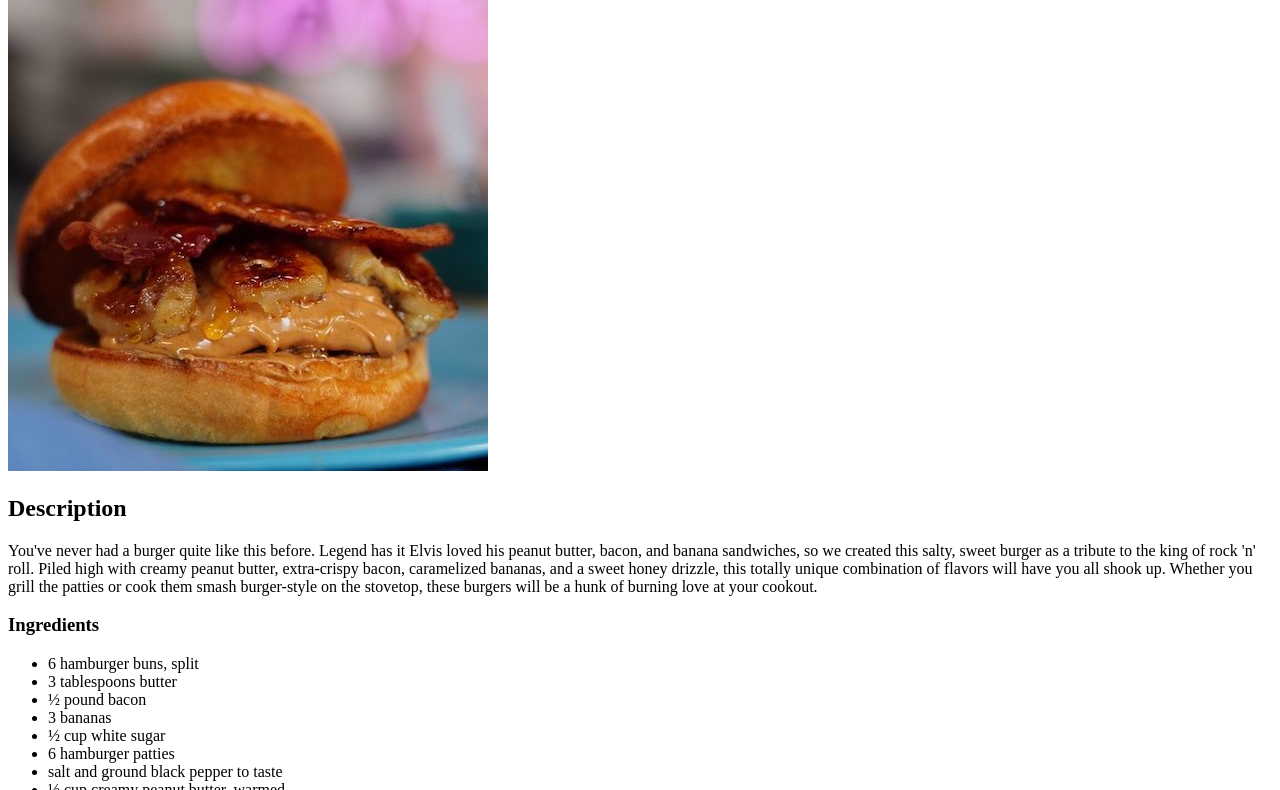
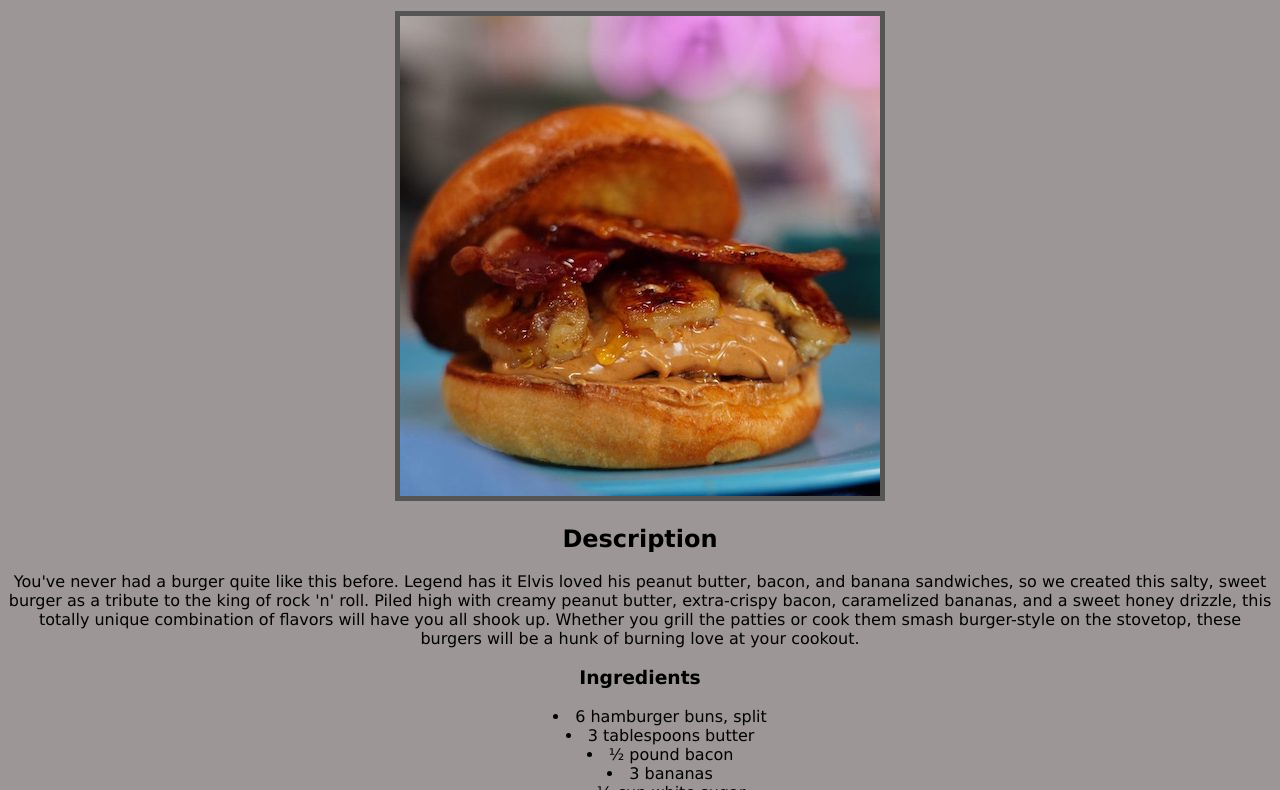
Before and after one commit to SlvrSrfr5/odin-recipes, a plain HTML site: page recipes/elvis-burger.html in a window 1280 px wide. Shown: the part 89-879 px from the top of the page. Drawn offline with Linux system fonts and the light colour scheme.

Commit message:
Add style.css

```diff
--- a/recipes/elvis-burger.html
+++ b/recipes/elvis-burger.html
@@ -5,6 +5,7 @@
     <meta http-equiv="X-UA-Compatible" content="IE=edge">
     <meta name="viewport" content="width=device-width, initial-scale=1.0">
     <title>The Elvis Peanut Butter Banana Burger</title>
+    <link rel="stylesheet" href="../style.css"
 </head>
 <body>
     <h1>The Elvis Peanut Butter Banana Burger</h1>
```
Also changed, not shown: recipes/enchiladas.html (+1 -0 lines), recipes/lemon-chicken.html (+1 -0 lines).
